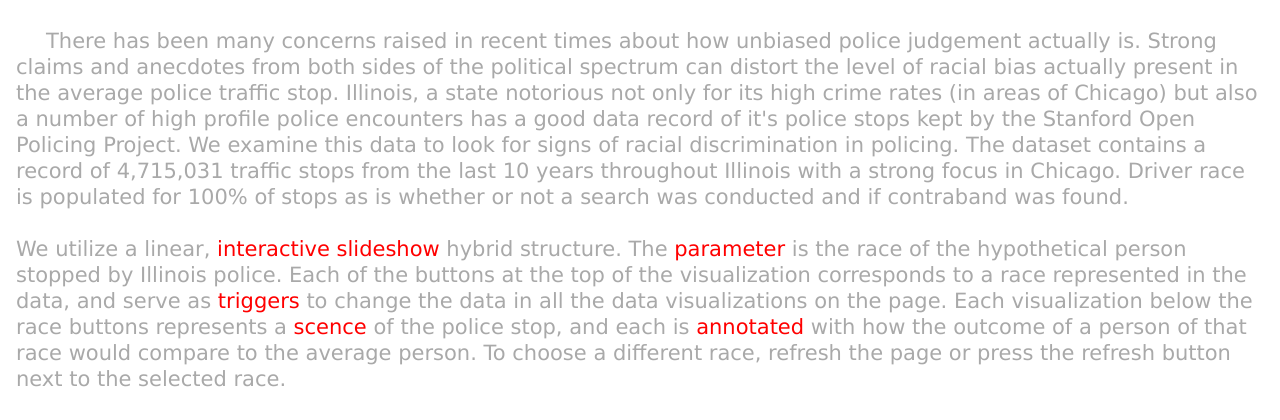
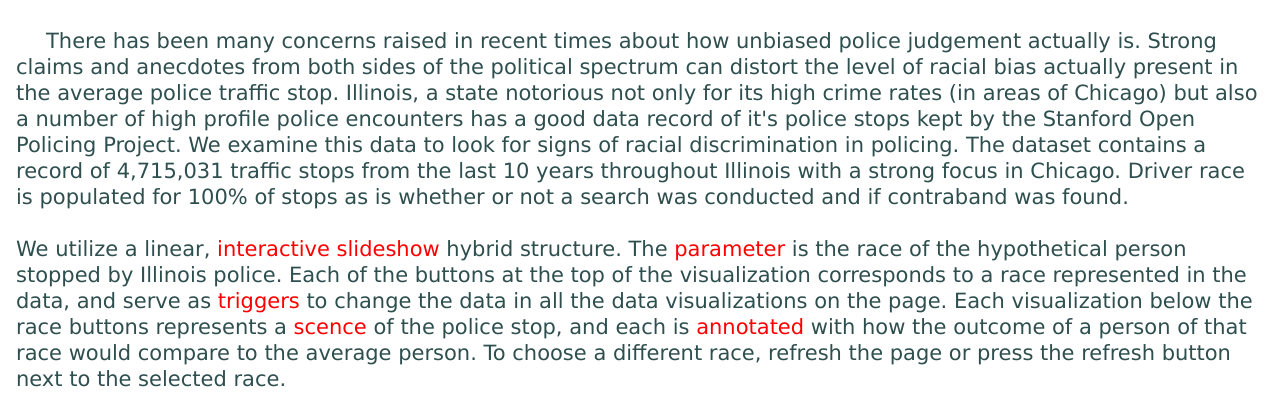
Before and after one commit to ShairozS/Illinois_Crime_Analysis, a plain HTML site: page index.html in a window 1280 px wide. Shown: the part 71-491 px from the top of the page. Drawn offline with nearby package versions, Linux system fonts and the light colour scheme.

Commit message:
Update pagestyle.css

```diff
--- a/pagestyle.css
+++ b/pagestyle.css
@@ -59,7 +59,7 @@ h4 { color: red; font: 'Julius Sans One', sans-serif; font-size: 54px; font-weig
     margin: 200 200 208px; text-align: center; justify-content: space-around}
 
 
-p { color: darkgray; font-family: 'Lucida Sans', Arial, sans-serif; font-size: 21px; line-height: 26px; text-indent: 30px; margin: 100; text-align: left; }
+p { color: #2F4F4F; font-family: 'Lucida Sans', Arial, sans-serif; font-size: 21px; line-height: 26px; text-indent: 30px; margin: 100; text-align: left; }
 
 
 a { color: #fe921f; text-decoration: underline; }
```
